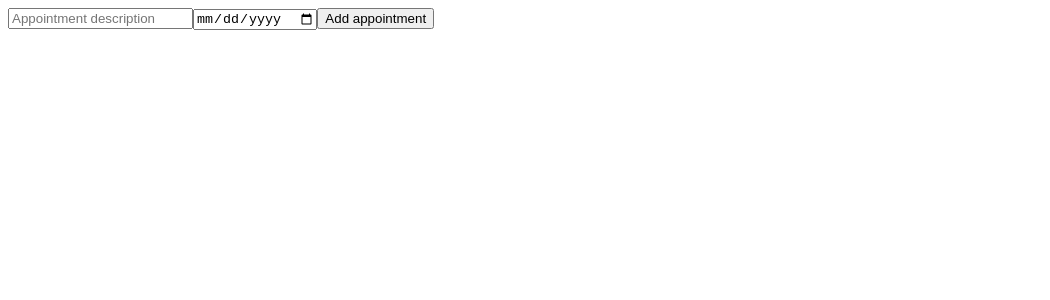
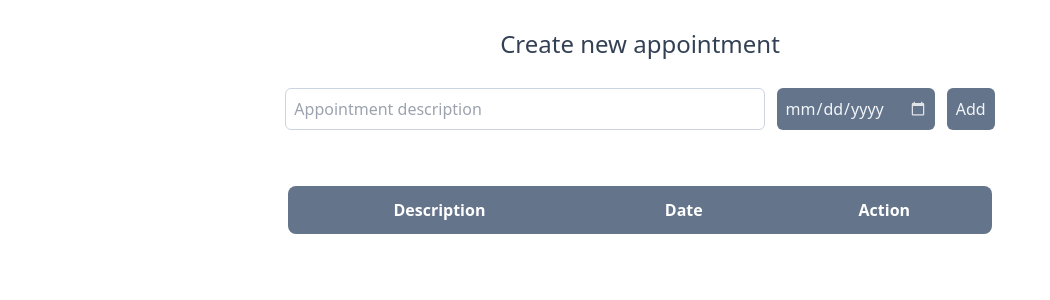
Before and after one commit to larissa-pinheiro/appointment-app, an Angular app: page / in a window 1280 px wide. Shown: the top 300 px of the page, without its empty margins (0-1050 px from the left). Built offline with nearby package versions, Linux system fonts and the light colour scheme.

Commit message:
adiciona estilo à página

```diff
--- a/package.json
+++ b/package.json
@@ -27,12 +27,15 @@
     "@angular/cli": "~16.1.6",
     "@angular/compiler-cli": "^16.1.0",
     "@types/jasmine": "~4.3.0",
+    "autoprefixer": "^10.4.20",
     "jasmine-core": "~4.6.0",
     "karma": "~6.4.0",
     "karma-chrome-launcher": "~3.2.0",
     "karma-coverage": "~2.2.0",
     "karma-jasmine": "~5.1.0",
     "karma-jasmine-html-reporter": "~2.1.0",
+    "postcss": "^8.4.49",
+    "tailwindcss": "^3.4.17",
     "typescript": "~5.1.3"
   }
 }
--- a/src/app/appointment-list/appointment-list.component.css
+++ b/src/app/appointment-list/appointment-list.component.css
@@ -0,0 +1,3 @@
+::ng-deep input[type="date"]::-webkit-calendar-picker-indicator {
+  @apply filter invert opacity-80 hover:opacity-100 cursor-pointer;
+}
--- a/src/app/appointment-list/appointment-list.component.html
+++ b/src/app/appointment-list/appointment-list.component.html
@@ -1,12 +1,41 @@
 <div>
-  <input [(ngModel)]="newAppointmentTitle" type="text" placeholder="Appointment description">
-  <input [(ngModel)]="newAppointmentDate" type="date" placeholder="Appointment date">
-  <button (click)="addAppointment()">Add appointment</button>
+  <div class="flex flex-col items-center mb-10">
+    <h2 class="text-center text-slate-700 text-2xl p-7">Create new appointment</h2>
+
+    <div class="flex transition-all">
+      <input class="p-2 w-[30rem] border border-slate-300 rounded-md me-3" [(ngModel)]="newAppointmentTitle" type="text"
+        placeholder="Appointment description">
+
+      <input class="text-slate-100 p-[0.45rem] bg-slate-500 rounded-md me-3" [(ngModel)]="newAppointmentDate"
+        type="date" [value]="newAppointmentDate">
+
+      <button class="text-slate-100 hover:bg-slate-600 p-2 border bg-slate-500 rounded-md"
+        (click)="addAppointment()">Add</button>
+    </div>
+  </div>
+
+  <div class="w-full max-w-[46rem] mx-auto p-4">
+    <table class="w-full bg-white rounded-lg overflow-hidden text-center">
+      <thead class="bg-slate-500 text-white">
+        <tr>
+          <th class="px-6 py-3 text-center">Description</th>
+          <th class="px-6 py-3 text-center">Date</th>
+          <th class="px-6 py-3 text-center">Action</th>
+        </tr>
+      </thead>
+
+      <tbody class="divide-y divide-slate-200">
+        <tr *ngFor="let appointment of appointments; index as i" class="hover:bg-slate-50 transition-colors">
+          <td class="px-6 py-4">{{ appointment.title }}</td>
+          <td class="px-6 py-4">{{ appointment.date | date: 'dd.MM.yyyy' }}</td>
+          <td class="px-6 py-4 text-center">
+            <button (click)="deleteAppointment(i)"
+              class="px-4 py-2 text-sm bg-red-500 text-white rounded-md hover:bg-red-600 transition-colors">
+              Delete
+            </button>
+          </td>
+        </tr>
+      </tbody>
+    </table>
+  </div>
 </div>
-
-<ul>
-  <li *ngFor="let appointment of appointments; index as i">
-    {{ appointment.title }} {{ appointment.date | date: 'dd.MM.yyyy' }}
-    <button (click)="deleteAppointment(i)">Remove Appointment</button>
-  </li>
-</ul>
--- a/src/styles.css
+++ b/src/styles.css
@@ -1 +1,14 @@
-/* You can add global styles to this file, and also import other style files */
+@tailwind base;
+@tailwind components;
+@tailwind utilities;
+
+* {
+  box-sizing: border-box;
+  margin: 0;
+  padding: 0;
+  border: 0 solid transparent;
+}
+
+body {
+  -webkit-font-smoothing: antialiased;
+}
--- /dev/null
+++ b/tailwind.config.js
@@ -0,0 +1,10 @@
+/** @type {import('tailwindcss').Config} */
+module.exports = {
+  content: [
+    "./src/**/*.{html,ts}",
+  ],
+  theme: {
+    extend: {},
+  },
+  plugins: [],
+}
```
Also changed, not shown: 1 other file (tests, documents, lock files or other folders).
